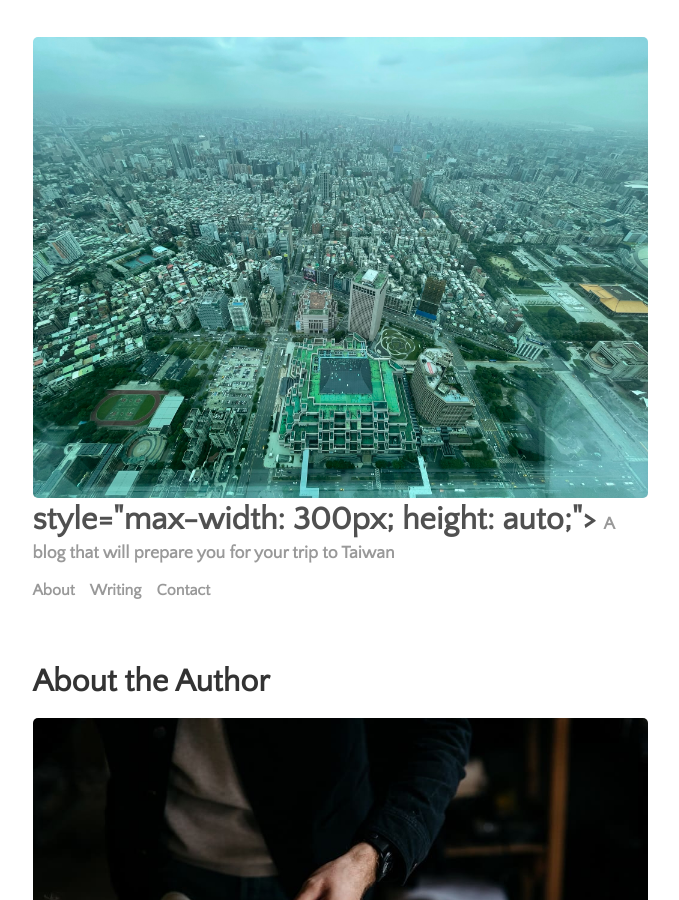
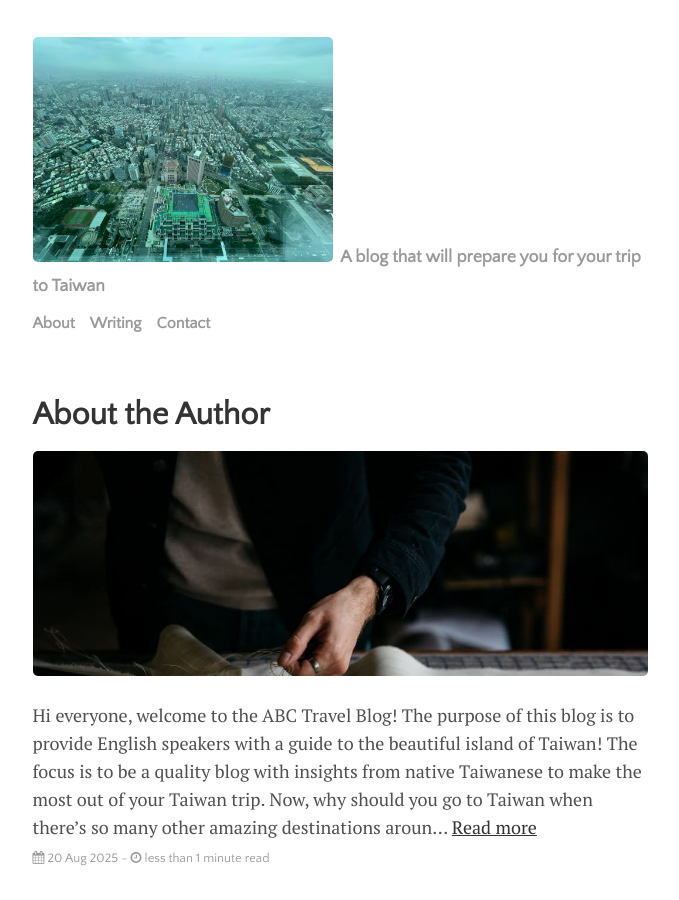
Before and after one commit to AbcTravelBlog/abctravelblog.github.io, a Jekyll site: the page built from index.html, in a window 1280 px wide and 900 px high. Shown: the whole window, without its empty margins (300-979 px from the left). Built offline with Jekyll 4.4.1, drawn with Linux system fonts in a browser that asks for light colours; the list of posts is cut into pages by our own code.

Commit message:
fixed the banner

```diff
--- a/_includes/header.html
+++ b/_includes/header.html
@@ -1,8 +1,7 @@
 <header class="header">
   <h3 class="header-title">
     <a href="{{ site.github.url }}/">
-      <img src="assets/img/banner.jpg" alt="Website Banner" class="banner">
-      style="max-width: 300px; height: auto;">
+      <img src="assets/img/banner.jpg" alt="Website Banner" class="banner" style="max-width: 300px; height: auto;">
     </a>
     <small class="header-subtitle">{{ site.description }}</small>
     {% include menu.html %}
```
